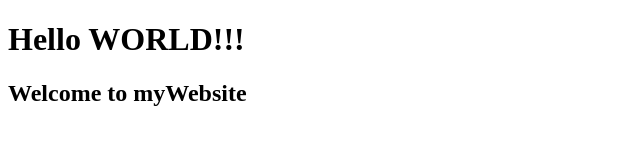
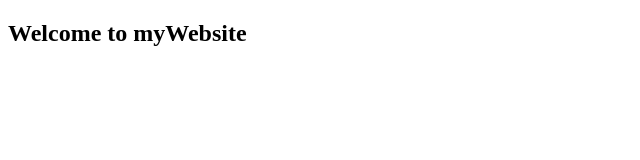
Before and after one commit to sorrasakwim/testGit, a plain HTML site: page index.html in a window 1280 px wide. Shown: the whole page, without its empty margins (0-640 px from the left). Drawn offline with Linux system fonts and the light colour scheme.

Commit message:
Remove Hello world Message

```diff
--- a/index.html
+++ b/index.html
@@ -4,6 +4,5 @@
     <title>Test for GITHUB MINI COURSES</title>
 </head>
 <body>
-    <h1>Hello WORLD!!!</h1>
     <h2>Welcome to myWebsite</h2>
 </body>
```
